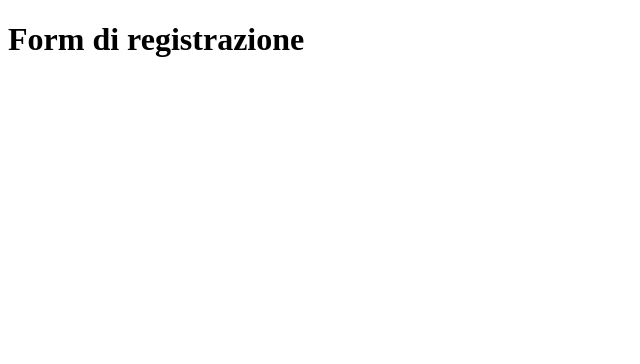
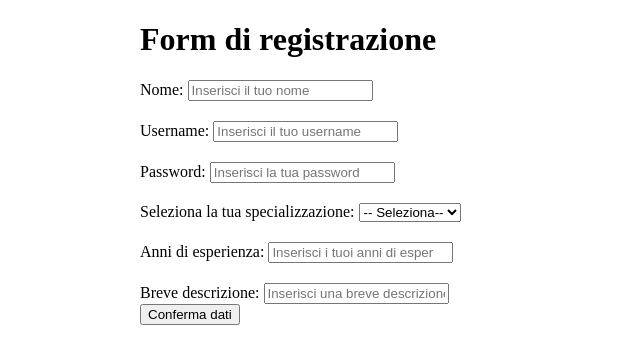
Before and after one commit to AndreaBeltramin/ex-react-useref-signup, a React (Vite) app: page / in a window 1280 px wide. Shown: the top 364 px of the page, without its empty margins (0-640 px from the left). Built offline with nearby package versions, Linux system fonts and the light colour scheme.

Commit message:
form completo

```diff
--- a/src/App.jsx
+++ b/src/App.jsx
@@ -2,9 +2,110 @@ import { useState } from "react";
 import "./App.css";
 
 function App() {
+	const [name, setName] = useState("");
+	const [username, setUsername] = useState("");
+	const [password, setPassword] = useState("");
+	const [specializzazione, setSpecializzazione] = useState("");
+	const [anni, setAnni] = useState("");
+	const [descrizione, setDescrizione] = useState("");
+
+	const handleChange = (e) => {
+		const option = e.target.value;
+		setSpecializzazione(option);
+	};
+
+	const handleSubmit = (e) => {
+		e.preventDefault();
+
+		console.log("Valori inseriti:", {
+			nome: name,
+			username: username,
+			password: password,
+			specializzazione: specializzazione,
+			anni: anni,
+			breve_descrizione: descrizione,
+		});
+	};
+
 	return (
-		<div>
+		<div className="container">
 			<h1>Form di registrazione</h1>
+			<form onSubmit={handleSubmit}>
+				<div className="input">
+					<label htmlFor="nome">Nome: </label>
+					<input
+						required
+						type="text"
+						id="nome"
+						value={name}
+						placeholder="Inserisci il tuo nome"
+						onChange={(e) => setName(e.target.value)}
+					/>
+				</div>
+				<div className="input">
+					<label htmlFor="username">Username: </label>
+					<input
+						required
+						type="text"
+						id="username"
+						value={username}
+						placeholder="Inserisci il tuo username"
+						onChange={(e) => setUsername(e.target.value)}
+					/>
+				</div>
+
+				<div className="input">
+					<label htmlFor="password">Password: </label>
+					<input
+						required
+						type="password"
+						id="password"
+						value={password}
+						placeholder="Inserisci la tua password"
+						onChange={(e) => setPassword(e.target.value)}
+					/>
+				</div>
+				<div className="input">
+					<label htmlFor="specializzazione">
+						Seleziona la tua specializzazione:{" "}
+					</label>
+					<select
+						value={specializzazione}
+						onChange={handleChange}
+						id="specializzazione"
+					>
+						<option value="">-- Seleziona-- </option>
+						<option value="Fornt-end">Front-end</option>
+						<option value="Back-end">Back-end</option>
+						<option value="Full-stack">Full-stack</option>
+					</select>
+				</div>
+
+				<div className="input">
+					<label htmlFor="esperienza">Anni di esperienza: </label>
+					<input
+						required
+						type="number"
+						id="esperienza"
+						value={anni}
+						placeholder="Inserisci i tuoi anni di esperienza"
+						onChange={(e) => setAnni(e.target.value)}
+					/>
+				</div>
+
+				<div className="input">
+					<label htmlFor="descrizione">Breve descrizione: </label>
+					<input
+						required
+						type="textarea"
+						id="descrizione"
+						value={descrizione}
+						placeholder="Inserisci una breve descrizione"
+						onChange={(e) => setDescrizione(e.target.value)}
+					/>
+				</div>
+				<button type="submit">Conferma dati</button>
+			</form>
 		</div>
 	);
 }
```
